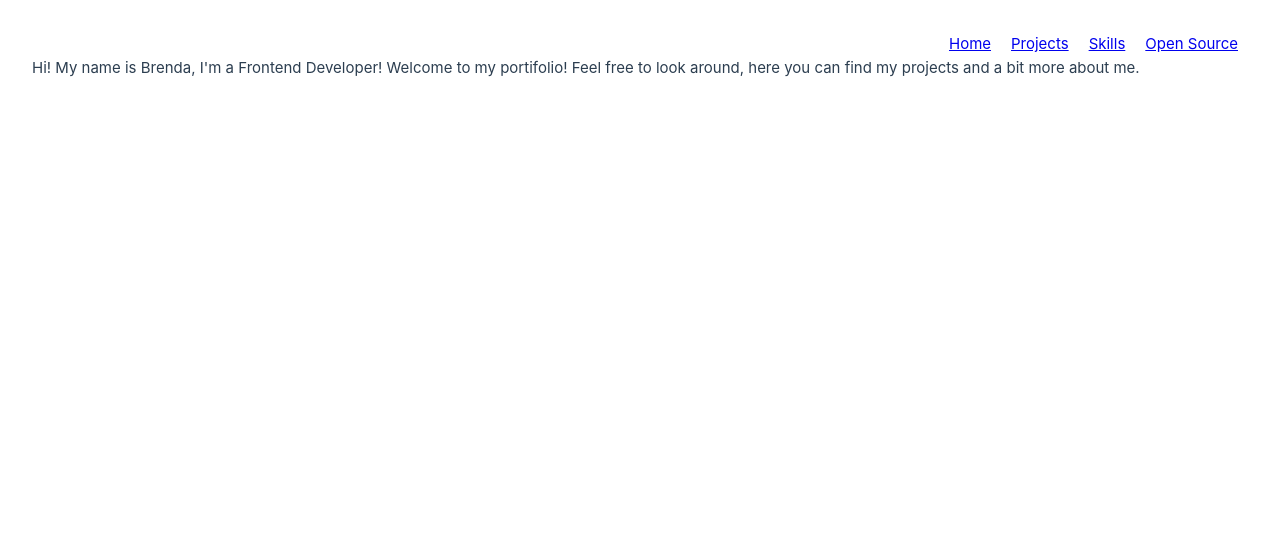
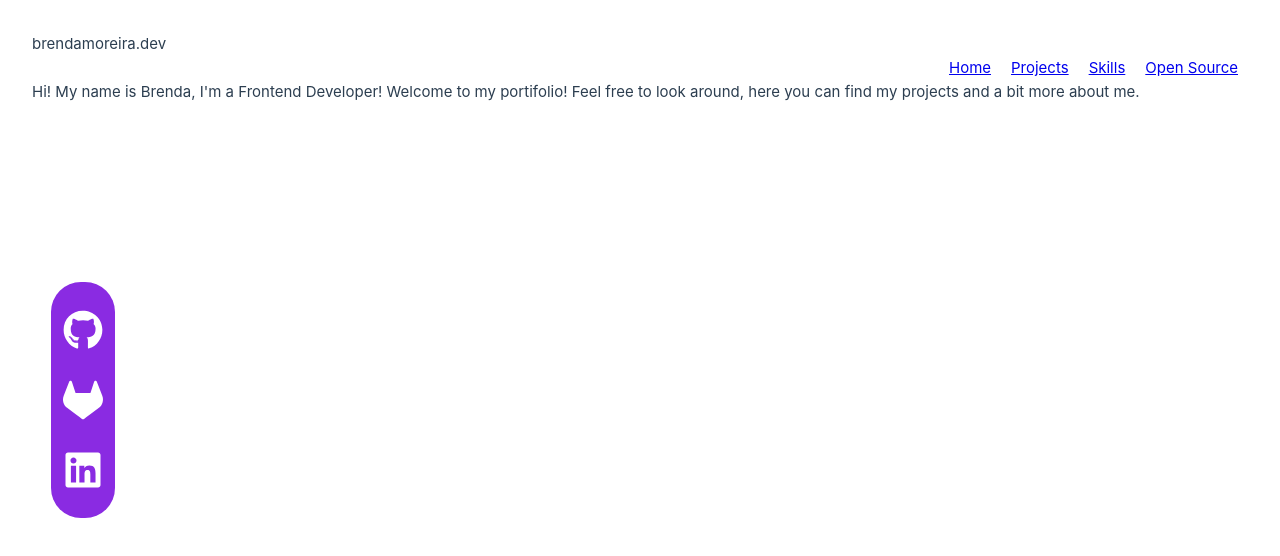
Before and after one commit to brendamoreira/brendamoreira.dev, a Vue app: page / in a window 1280 px wide. Shown: the top 556 px of the page. Built offline with nearby package versions, Linux system fonts and the light colour scheme.

Commit message:
add icons and logo components

```diff
--- a/src/App.vue
+++ b/src/App.vue
@@ -1,22 +1,32 @@
 <script setup>
 import NavBar from "./components/NavBar.vue";
+import Icons from "./components/Icons.vue";
+import Logo from "./components/Logo.vue";
 </script>
 
 <template>
-  <NavBar />
-  <main>
-    <router-view />
-  </main>
+  <Logo />
+  <Icons />
+  <div class="main">
+    <NavBar />
+    <main>
+      <router-view />
+    </main>
+  </div>
 </template>
 
 <style>
 @import "./assets/base.css";
 
 #app {
-  max-width: 1280px;
-  margin: 0 auto;
+  width: 100vw;
+  height: 100vh;
+  margin: 0;
   padding: 2rem;
 
   font-weight: normal;
 }
+.main {
+  margin: 0 auto;
+}
 </style>
--- /dev/null
+++ b/src/components/Icons.vue
@@ -0,0 +1,30 @@
+<template>
+  <div class="container">
+    <font-awesome-icon class="icon" icon="fa-brands fa-github" />
+    <font-awesome-icon class="icon" icon="fa-brands fa-gitlab" />
+    <font-awesome-icon class="icon" icon="fa-brands fa-linkedin" />
+  </div>
+</template>
+<script>
+export default {
+  name: "Icons",
+};
+</script>
+<style>
+.container{
+  position: absolute;
+  left: 4vw;
+  top: 50%;
+  transform:translateY(-50%);
+  background-color: blueviolet;
+  border-radius: 30px;
+  display: flex;
+  flex-direction: column;
+  gap: 30px;
+  padding: 28px 12px;
+}
+.icon{
+  font-size: 2.5rem;
+  color: white;
+}
+</style>
--- /dev/null
+++ b/src/components/Logo.vue
@@ -0,0 +1,6 @@
+<template>brendamoreira.dev</template>
+<script>
+export default {
+  name: "Logo",
+};
+</script>
```
